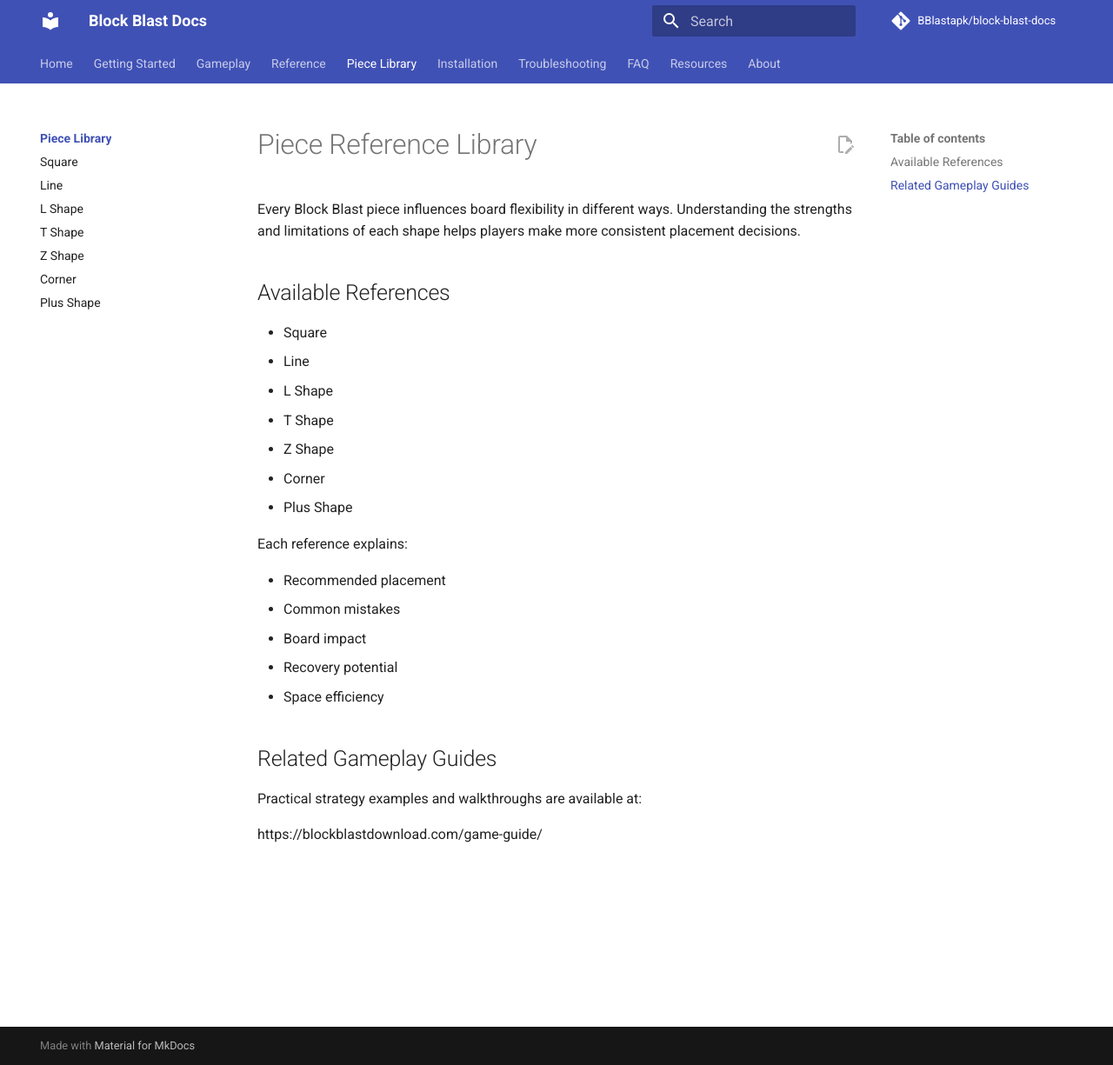
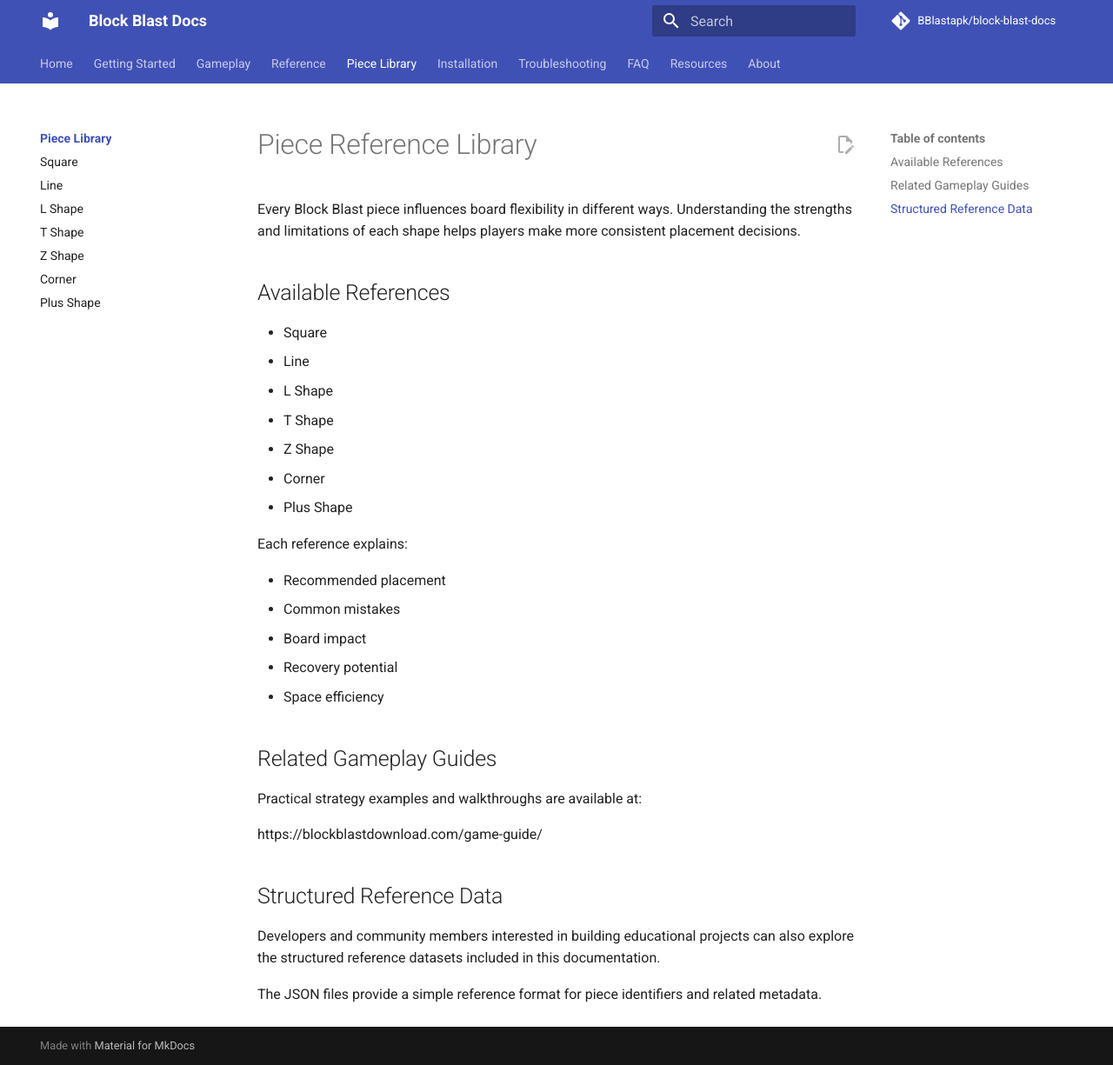
Before and after one commit to BBlastapk/block-blast-docs, an MkDocs documentation site: the page built from docs/reference/pieces/index.md, in a window 1280 px wide and 1225 px high. Shown: the whole window at 87% size. Built offline with MkDocs 1.6.1 and Material for MkDocs 9.7.7, drawn with Linux system fonts in a browser that asks for light colours; comment, search, counter and statistics services are not loaded.

Commit message:
Update index.md

```diff
--- a/docs/reference/pieces/index.md
+++ b/docs/reference/pieces/index.md
@@ -25,3 +25,9 @@ Each reference explains:
 Practical strategy examples and walkthroughs are available at:
 
 https://blockblastdownload.com/game-guide/
+
+## Structured Reference Data
+
+Developers and community members interested in building educational projects can also explore the structured reference datasets included in this documentation.
+
+The JSON files provide a simple reference format for piece identifiers and related metadata.
```
